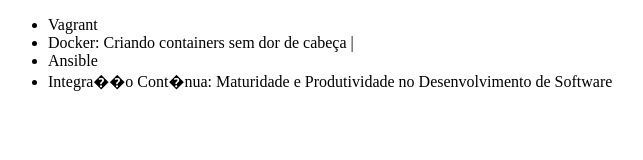
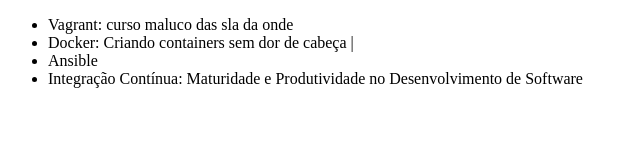
Before and after one commit to lucassc97/alura-git, a plain HTML site: page index.html in a window 1280 px wide. Shown: the whole page, without its empty margins (0-643 px from the left). Drawn offline with Linux system fonts and the light colour scheme.

Commit message:
Corrigindo curso de vagante

```diff
--- a/index.html
+++ b/index.html
@@ -6,10 +6,10 @@
 </head>
 <body>
     <ul>
-        <li>Vagrant</li>
+        <li>Vagrant: curso maluco das sla da onde</li>
         <li>Docker: Criando containers sem dor de cabeça |</li>
         <li>Ansible</li>
-        <li>Integra��o Cont�nua: Maturidade e Produtividade no Desenvolvimento de Software</li>
+        <li>Integração Contínua: Maturidade e Produtividade no Desenvolvimento de Software</li>
     </ul>
 </body>
 </html>
```
